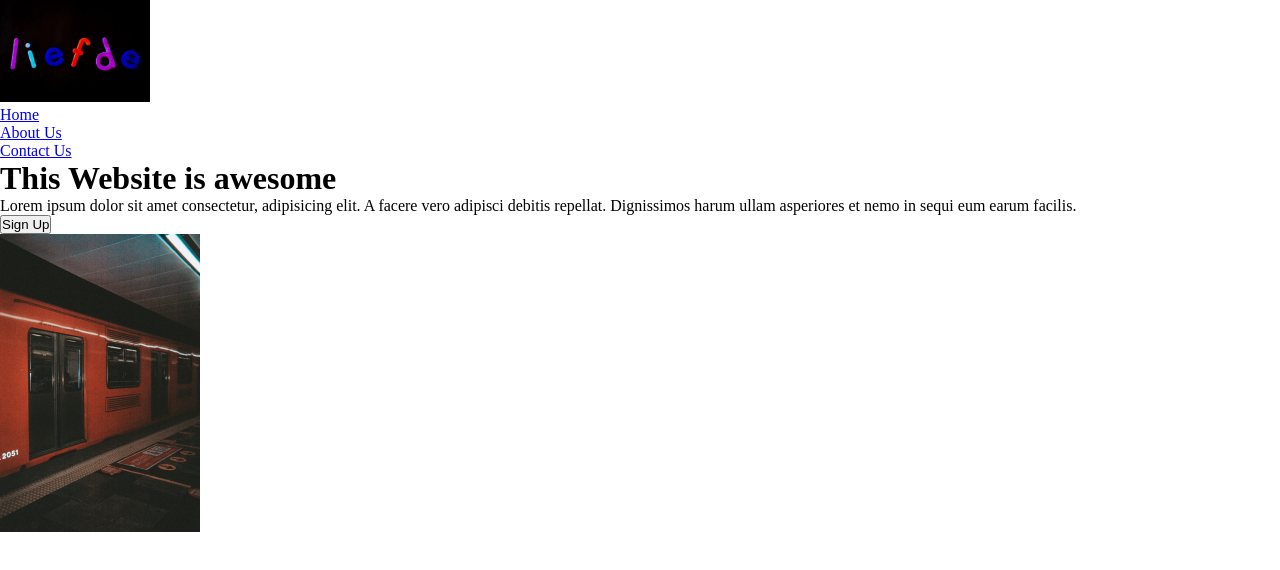
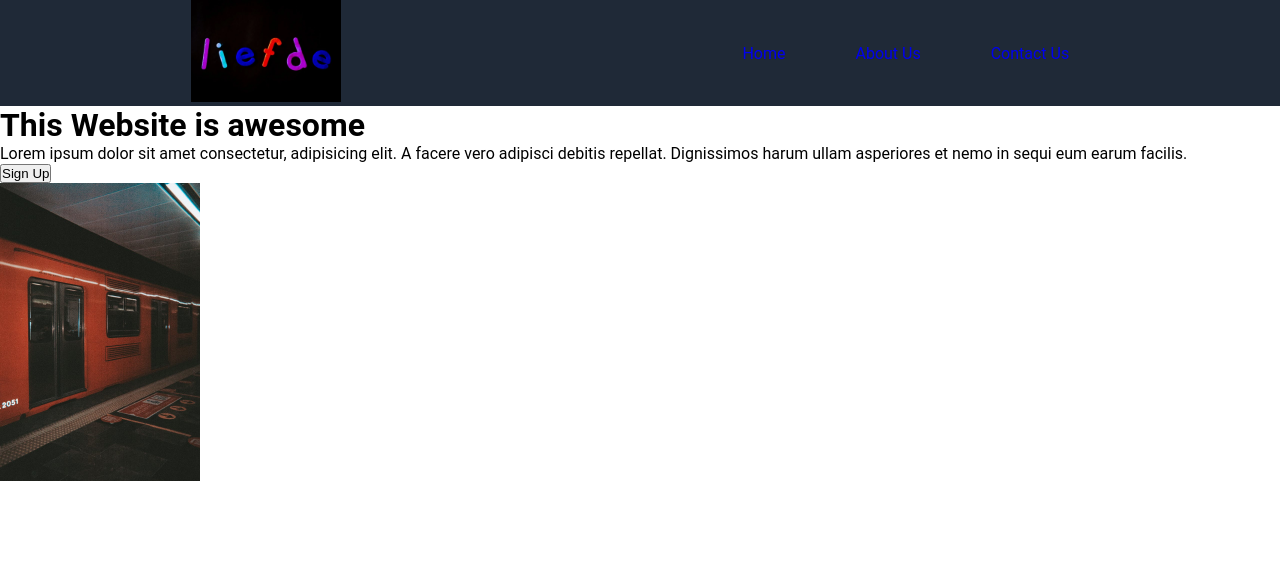
Before and after one commit to tedresmol/landing, a plain HTML site: page index.html in a window 1280 px wide. Drawn offline with Linux system fonts and the light colour scheme.

Commit message:
header color

```diff
--- a/styles.css
+++ b/styles.css
@@ -3,6 +3,25 @@
     padding: 0;
     box-sizing: border-box;
 }
-.body {
+body {
     font-family: Roboto, sans-serif;
 }
+header {
+    display: flex;
+    background-color: #1f2937;
+    justify-content: space-around;
+    align-items: center;
+
+}
+ul {
+    display: flex;
+    gap: 30px;
+    list-style-type: none;
+
+}
+
+ul li a{
+    padding: 0 20px;
+    text-decoration: none;
+
+}
```
